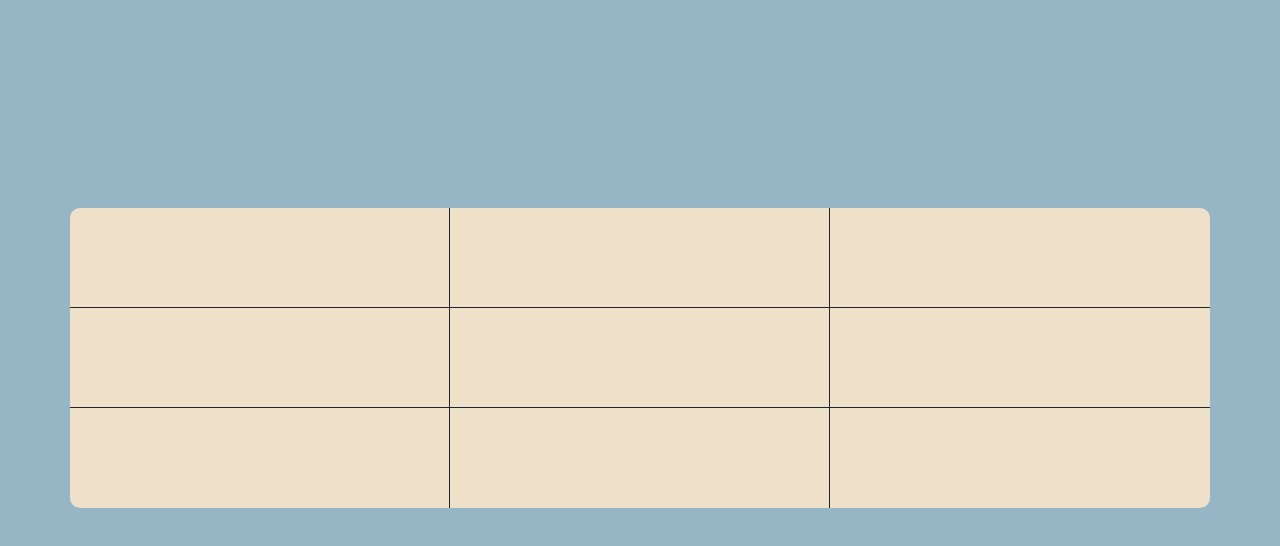
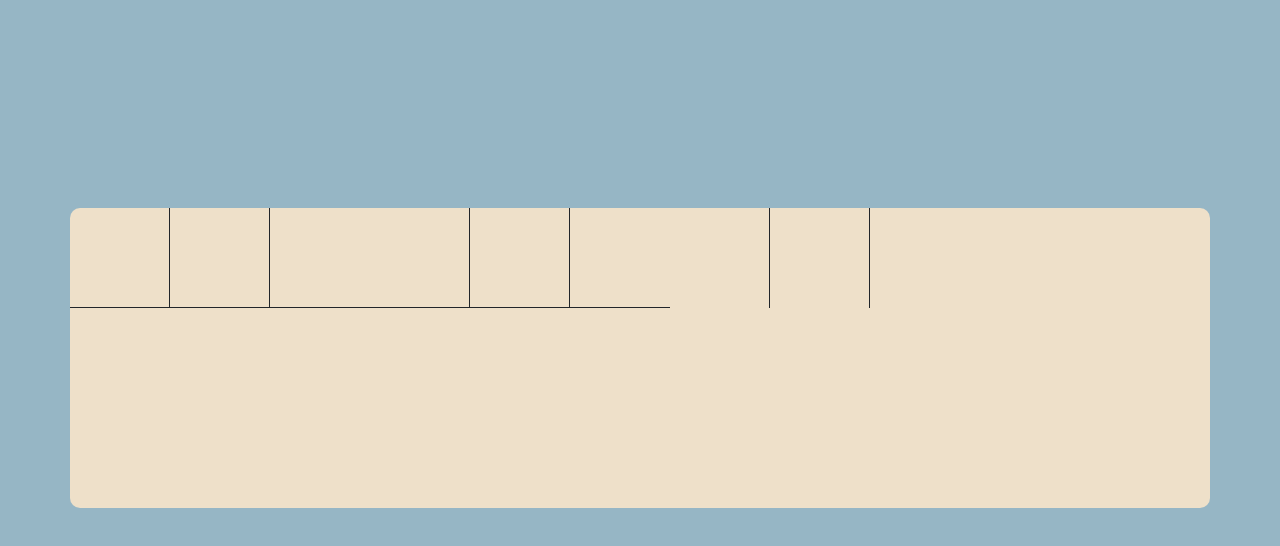
Before and after one commit to nivyaganesna/Tic-Tac-Toe, a plain HTML site: page index.html in a window 1280 px wide. Shown: the part 70-616 px from the top of the page. Drawn offline with nearby package versions, Linux system fonts and the light colour scheme; a web font is replaced by a local one.

Commit message:
index.html

```diff
--- a/index.html
+++ b/index.html
@@ -11,37 +11,42 @@
         <h1>Tic Tac Toe</h1>
         <div class="game-box container">
             <div class="row">
-                <div class="game-block box-1 col-4 d-flex flex-column justify-content-center" id="box1" onclick="boxclick(0,0,'box01')">
+                <div class="d-flex flex-row">
+                    <div class="game-block box-1 d-flex flex-column justify-content-center" id="box1" onclick="boxclick(0,0,'box01')">
                         <p id="box01"></p>
                     </div>
-                <div class="game-block box-2 col-4 d-flex flex-column justify-content-center" id="box2" onclick="boxclick(0,1,'box02')">
+                    <div class="game-block box-2 d-flex flex-column justify-content-center" id="box2" onclick="boxclick(0,1,'box02')">
                         <p id="box02"></p>
                     </div>
-                <div class="game-block box-3 col-4 d-flex flex-column justify-content-center" id="box3" onclick="boxclick(0,2,'box03')">
+                    <div class="game-block box-3 d-flex flex-column justify-content-center" id="box3" onclick="boxclick(0,2,'box03')">
                         <p id="box03"></p>
                     </div>
-                <div class="game-block box-4 col-4 d-flex flex-column justify-content-center" id="box4" onclick="boxclick(1,0,'box04')">
+                </div>
+                <div class="d-flex flex-row">
+                    <div class="game-block box-4 d-flex flex-column justify-content-center" id="box4" onclick="boxclick(1,0,'box04')">
                         <p id="box04"></p>
                     </div>
-                <div class="game-block box-5 col-4 d-flex flex-column justify-content-center" id="box5" onclick="boxclick(1,1,'box05')">
+                    <div class="game-block box-5 d-flex flex-column justify-content-center" id="box5" onclick="boxclick(1,1,'box05')">
                         <p id="box05"></p>
                     </div>
-                <div class="game-block box-6 col-4 d-flex flex-column justify-content-center" id="box6" onclick="boxclick(1,2,'box06')">
+                    <div class="game-block box-6 d-flex flex-column justify-content-center" id="box6" onclick="boxclick(1,2,'box06')">
                         <p id="box06"></p>
                     </div>
-                <div class="game-block box-7 col-4 d-flex flex-column justify-content-center" id="box7" onclick="boxclick(2,0,'box07')">
+                </div>
+                <div class="d-flex flex-row">
+                    <div class="game-block box-7 d-flex flex-column justify-content-center" id="box7" onclick="boxclick(2,0,'box07')">
                         <p id="box07"></p>
                     </div>
-                <div class="game-block box-8 col-4 d-flex flex-column justify-content-center" id="box8" onclick="boxclick(2,1,'box08')">
+                    <div class="game-block box-8 d-flex flex-column justify-content-center" id="box8" onclick="boxclick(2,1,'box08')">
                         <p id="box08"></p>
                     </div>
-                <div class="game-block box-9 col-4 d-flex flex-column justify-content-center" id="box9" onclick="boxclick(2,2,'box09')">
+                    <div class="game-block box-9 d-flex flex-column justify-content-center" id="box9" onclick="boxclick(2,2,'box09')">
                         <p id="box09"></p>
                     </div>
                 </div>
             </div>
         </div>
-    <script src="script.js"></script>
+    </div>
 </body>
 
 </html>
```
Lines whose indentation alone changed are shown as unchanged.
